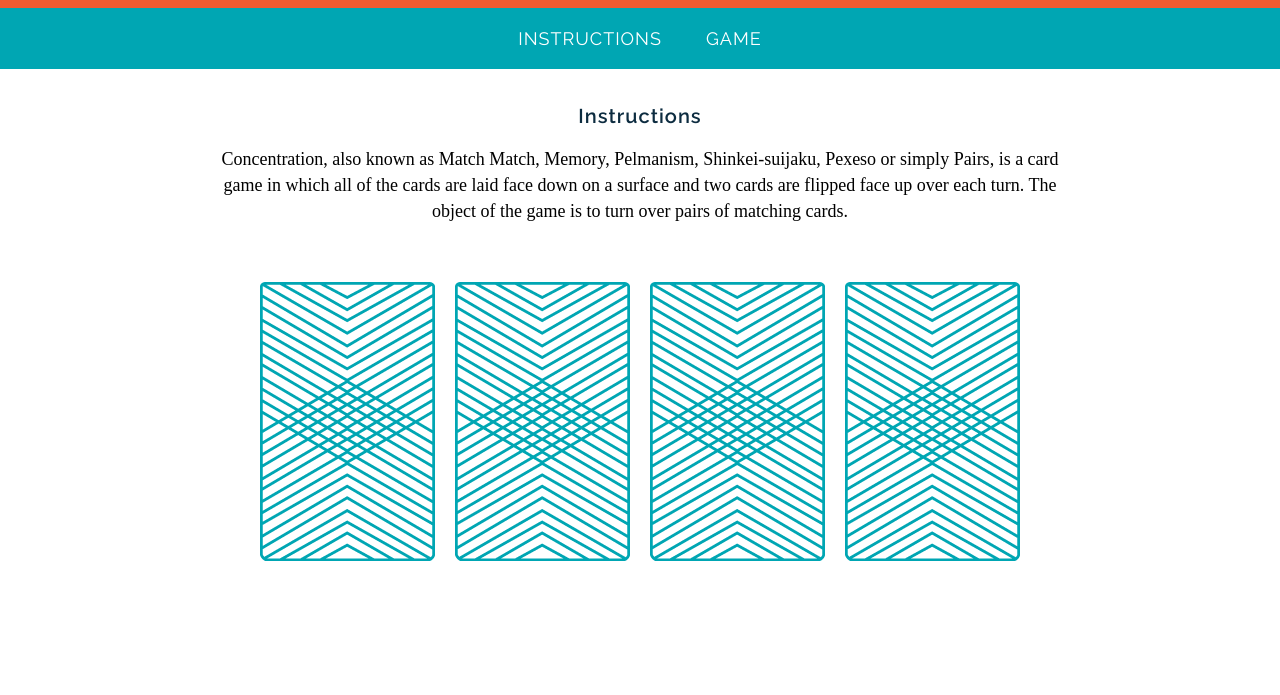
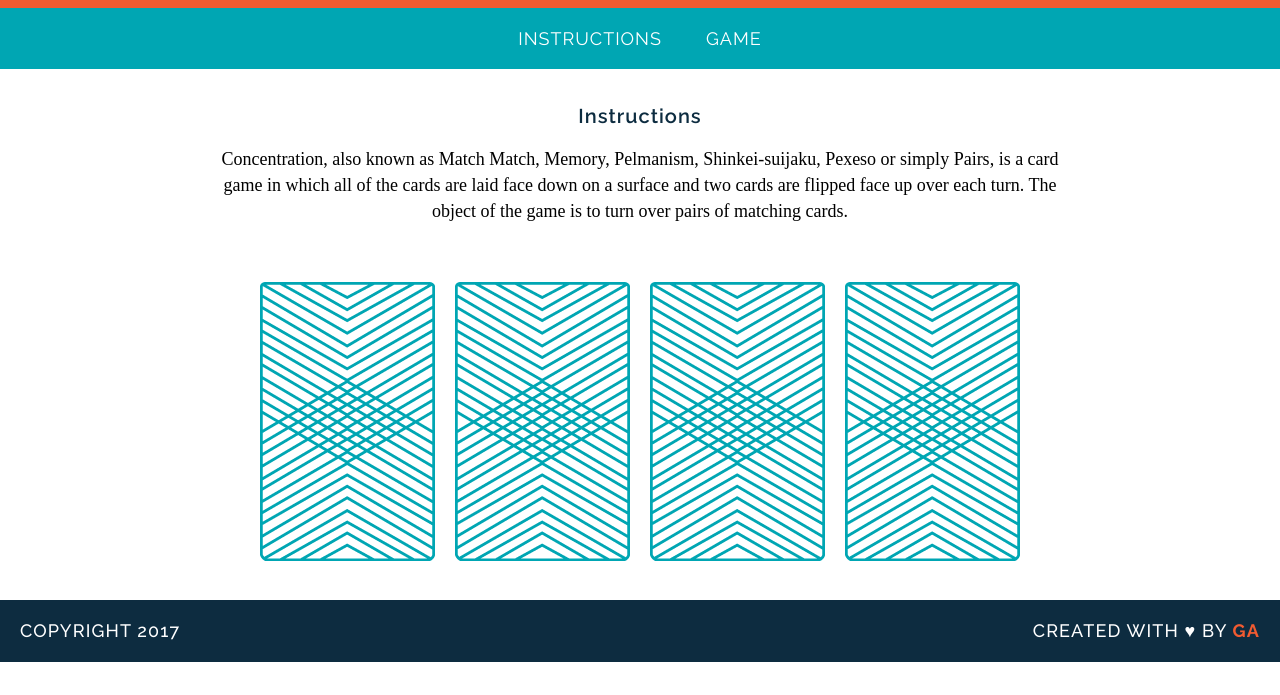
Before and after one commit to brianamazzio/wdi-fundamentals-memorygame, a plain HTML site: page memory_game/index.html in a window 1280 px wide. Shown: the part 105-800 px from the top of the page. Drawn offline with Linux system fonts and the light colour scheme; a web font is replaced by a local one.

Commit message:
added footer and nav hover effects

```diff
--- a/memory_game/css/style.css
+++ b/memory_game/css/style.css
@@ -49,6 +49,14 @@ a{
 	margin: 0px 20px;
 }
 
+nav a{
+	border-bottom: 2px solid transparent;
+}
+
+nav a:hover {
+	border-color: white;
+ }
+
 p{
 	font-family: "Droid Serif", sans-sarif;
 	line-height: 26px;
@@ -58,3 +66,39 @@ p{
 img{
 	margin: 40px 8px 0px 8px;
 }
+
+footer{
+	text-transform: uppercase;
+	padding: 0 20px;
+	background-color: #0d2c40;
+	color: #ffffff;
+	font-size: 14px;
+	letter-spacing: .08em;
+	font-weight: 500;
+}
+
+footer p {
+	font-family: Raleway, sans-sarif;
+}
+
+.copyright {
+	float: left;
+}
+
+.message {
+	float: right;
+}
+
+.name{
+	color: #f15b31;
+	font-weight: 700;
+}
+
+.clearfix:after {
+	visibility: hidden;
+	display: block;
+	content: " ";
+	clear: both;
+	height: 0;
+	font-size: 0;
+}
--- a/memory_game/index.html
+++ b/memory_game/index.html
@@ -33,5 +33,10 @@
 
     </main>
 
+    <footer class="clearfix">
+      <p class="copyright">Copyright 2017</p>
+      <p class="message"> Created with &hearts; by <span class="name">GA</span></p>
+    </footer>
+
   </body>
 </html>
```
